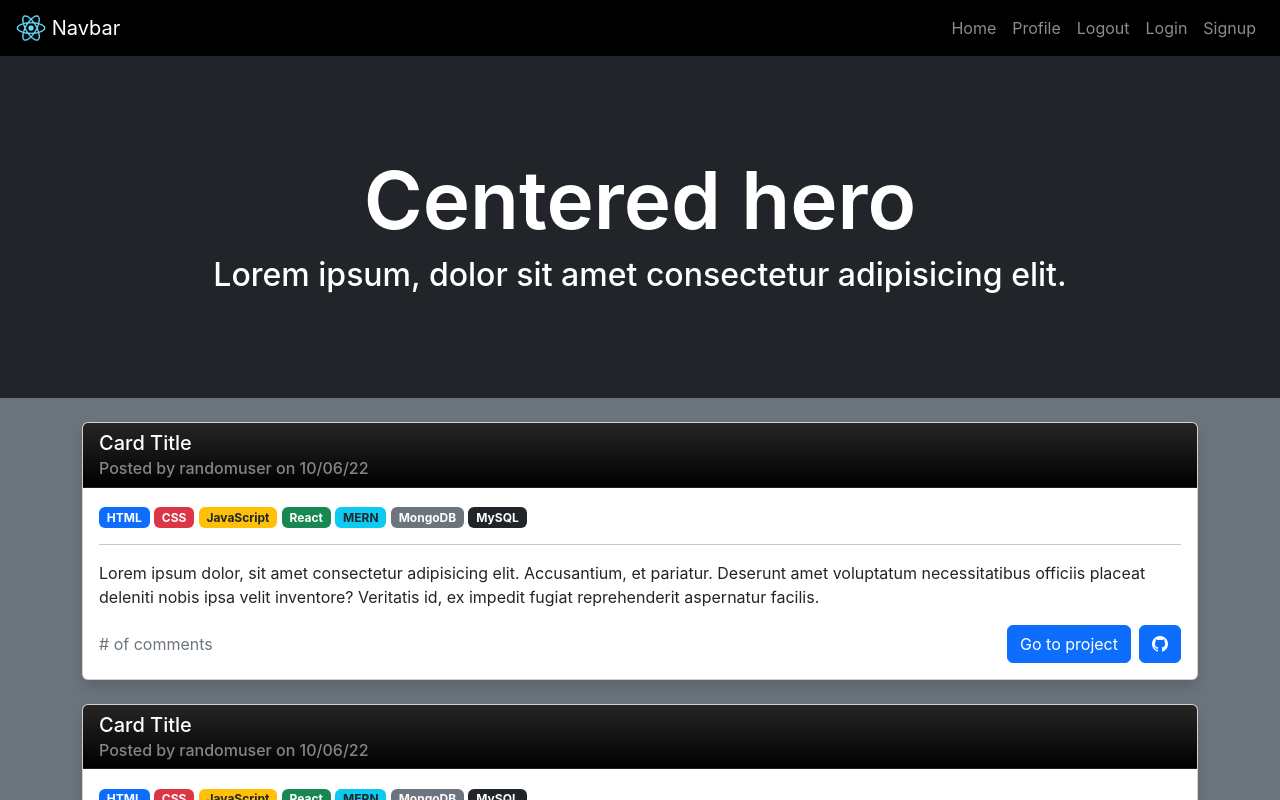
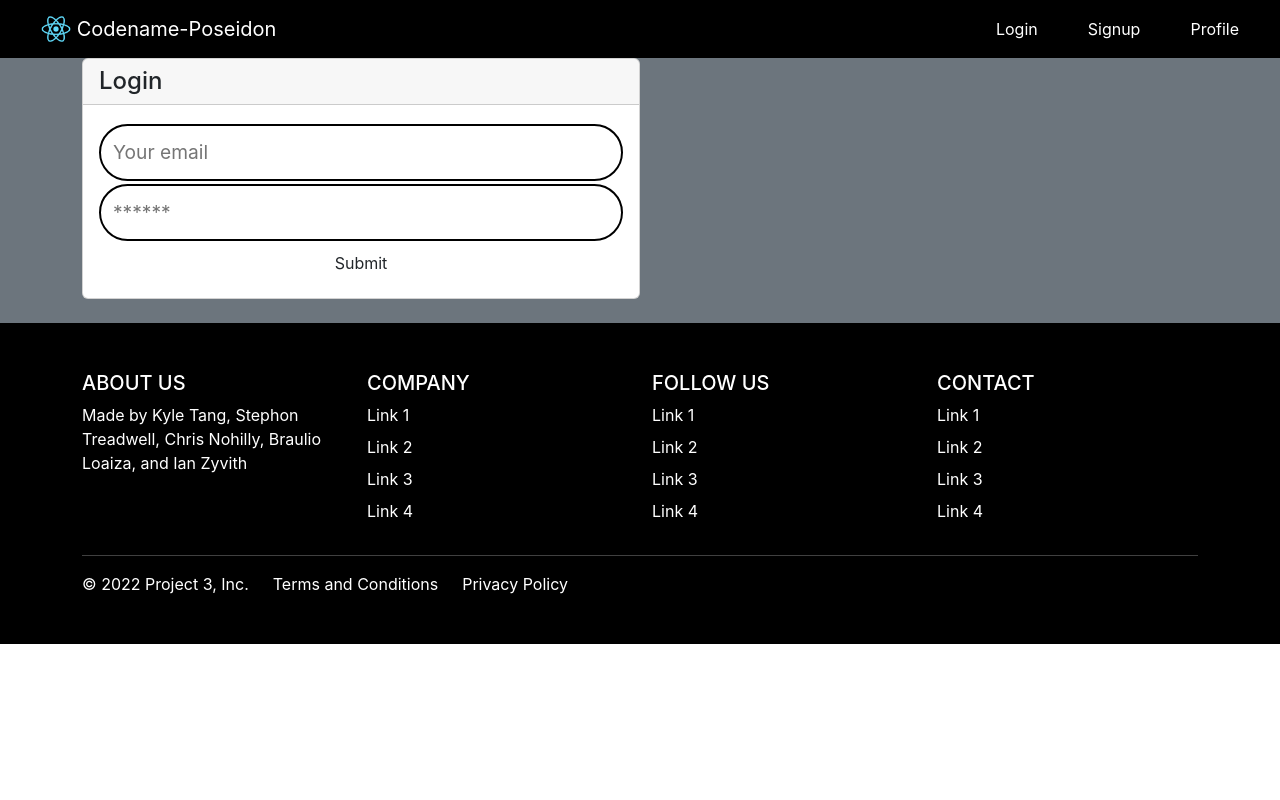
Before and after one commit to cnohilly/codeflow, a React (Create React App) app in the folder client/: page /login in a window 1280 px wide. Shown: the top 800 px of the page. Built offline with nearby package versions, Linux system fonts and the light colour scheme.

Commit message:
added some styling to signup and login pages

```diff
--- a/client/src/App.js
+++ b/client/src/App.js
@@ -12,6 +12,9 @@ import Header from './components/Header';
 import Footer from './components/Footer';
 
 import Home from './pages/Home';
+
+import Login from './pages/Login';
+import Signup from './pages/Signup'
 
 const httpLink = createHttpLink({
   uri: '/graphql'
@@ -35,13 +38,31 @@ const client = new ApolloClient({
 function App() {
   return (
     <ApolloProvider client={client}>
-      <Header />
-      <main className="App custom-height bg-secondary">
-        <Home />
-      </main >
-      <Footer />
+      <Router>
+        <div className="App custom-height bg-secondary">
+          <Header />
+          <div className="container">
+            <Routes>
+              <Route
+                path="/"
+                element={<Home />}
+              />
+              <Route
+                path="/login"
+                element={<Login />}
+              />
+              <Route
+                path="/signup"
+                element={<Signup />}
+              />
+            </Routes>
+          </div>
+          <Footer />
+        </div>
+      </Router>
     </ApolloProvider>
   );
 }
 
+
 export default App;
--- a/client/src/components/Header/index.js
+++ b/client/src/components/Header/index.js
@@ -1,18 +1,25 @@
 import React from 'react';
 import { Link } from 'react-router-dom';
 import { Navbar, Nav, Container } from 'react-bootstrap';
+import Auth from '../../utils/auth'
 
 const Header = () => {
+
+  const logout = event => {
+    event.preventDefault();
+    Auth.logout();
+  };
+
   return (
     // section for Header component
     <header className="sticky-top">
         <Navbar bg="black" variant="dark" expand="md" >
           <Container fluid className="px-3">
+
+
             {/* brand image and name */}
-            <Navbar.Brand
-              // as={Link} to='/'
-              href="#home"
-            >
+            <Link to="/">
+              <Navbar.Brand>
                 <img
                   src="/logo192.png"
                   width="30"
@@ -20,46 +27,19 @@ const Header = () => {
                   className="d-inline-block align-top"
                   alt="React Bootstrap logo"
                 />{' '}
-              Navbar
+                Codename-Poseidon
               </Navbar.Brand>
+            </Link>
               {/* menu button */}
+
+
             <Navbar.Toggle aria-controls="responsive-navbar-nav" />
             <Navbar.Collapse id="responsive-navbar-nav">
-              <Nav className="ms-auto">
-                <Nav.Link
-                  // as={Link} to='/'
-                  href="#home"
-                  className="ms-auto"
-                >
-                  Home
-                </Nav.Link>
-                <Nav.Link
-                  // as={Link} to='/profile'
-                  href="#Profile"
-                  className="ms-auto"
-                >
-                  Profile
-                </Nav.Link>
-                <Nav.Link
-                  className="ms-auto"
-                >
-                  Logout
-                </Nav.Link>
-                <Nav.Link
-                  // as={Link} to='/login'
-                  href="#login"
-                  className="ms-auto"
-                >
-                  Login
-                </Nav.Link>
-                <Nav.Link
-                  // as={Link} to='/signup'
-                  href="#signup"
-                  className="ms-auto"
-                >
-                  Signup
-                </Nav.Link>
-              </Nav>
+              <nav className="text-center ms-auto">
+                <Link to="/login">Login</Link>
+                <Link to="/signup">Signup</Link>
+                <Link to="/">Profile</Link>
+              </nav>
             </Navbar.Collapse>
           </Container>
         </Navbar>
--- a/client/src/index.css
+++ b/client/src/index.css
@@ -27,3 +27,41 @@ code {
 .scroll-margin {
   scroll-margin-top: 4rem;
 }
+
+
+a {
+  color: white;
+  text-decoration: none;
+}
+
+
+nav a {
+  padding: 6px 10px;
+  margin: 0 15px;
+  transition: all 0.2s;
+}
+
+nav a:hover {
+  color: white;
+}
+
+/* FORM */
+.form-label,
+.form-input,
+.form-textarea {
+  display: block;
+}
+
+.form-label {
+  font-size: 1.2rem;
+  margin: 0.625rem 0 0.25rem;
+}
+
+.form-input {
+  width: 100%;
+  padding: 0.75rem;
+  margin: 0.2rem 0;
+  font-size: 1.2rem;
+  border: 2px solid ;
+  border-radius: 50px;
+}
```
Lines whose indentation alone changed are shown as unchanged.
